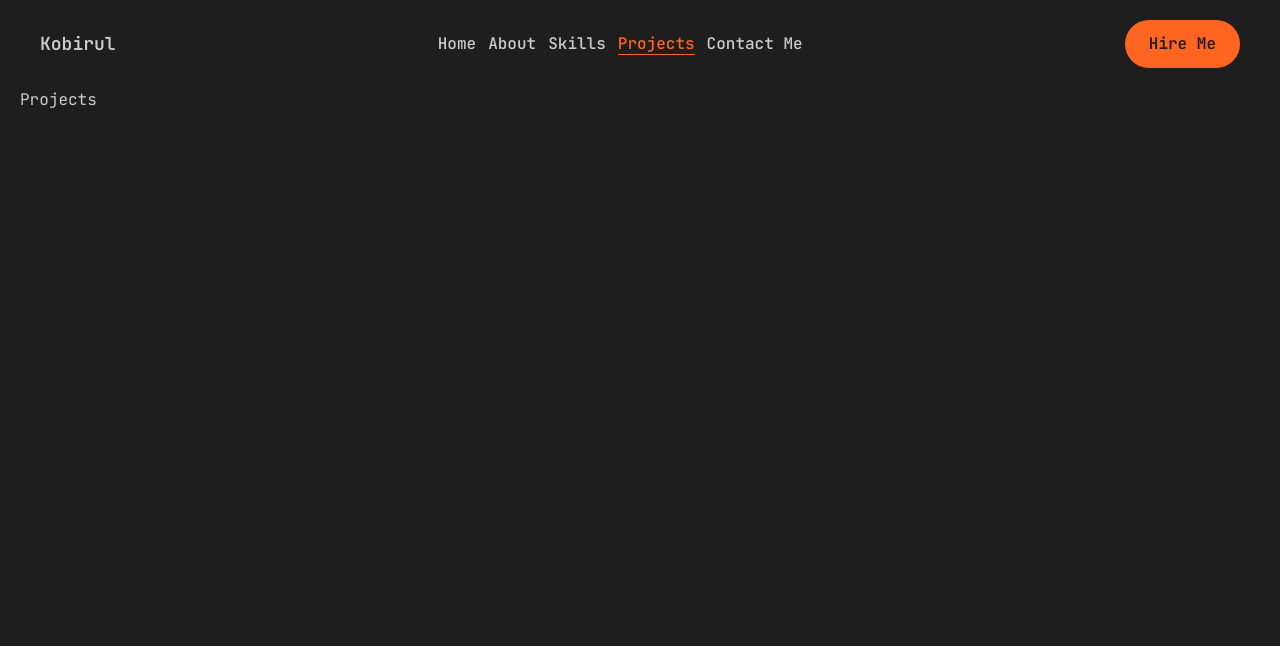
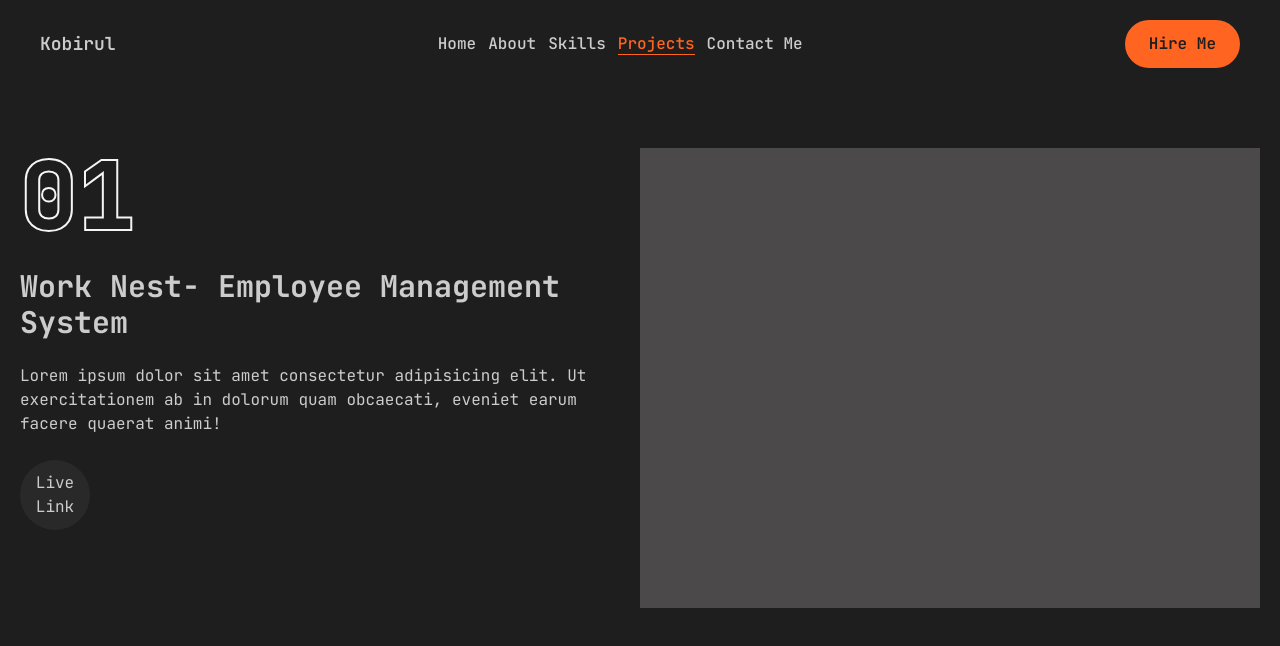
Before and after one commit to kobirul5/personal-web, a Next.js app: page /projects in a window 1280 px wide. Shown: the top 646 px of the page. Built offline with nearby package versions, Linux system fonts and the light colour scheme.

Commit message:
added project section

```diff
--- a/package.json
+++ b/package.json
@@ -23,6 +23,7 @@
     "react": "^19.0.0",
     "react-dom": "^19.0.0",
     "react-icons": "^5.4.0",
+    "swiper": "^11.2.2",
     "tailwind-merge": "^3.0.1",
     "tailwindcss-animate": "^1.0.7"
   },
--- a/src/app/about/page.jsx
+++ b/src/app/about/page.jsx
@@ -10,14 +10,14 @@ export default function About() {
         opacity: 1,
         transition: { delay: 2.4, duration: 2.4, ease: "easeIn" }
       }}
-      className="min-h-[80vh] flex items-center mt-20 py-12 lg:py-0"
+      className="min-h-[80vh] flex items-center py-12 lg:py-0"
     >
       <div className="container mx-auto">
         <Tabs
           defaultValue="about-me"
-          className="flex flex-col lg:flex-row mx-auto gap-6 lg:mx-0">
+          className="flex flex-col lg:flex-row mx-auto gap-44 lg:gap-6 lg:mx-0">
           <TabsList
-            className="flex flex-col w-full max-w-[380px] gap-4 "
+            className="flex flex-col  items-center w-full max-w-[380px] gap-4 "
           >
             <TabsTrigger value="about-me">About Me</TabsTrigger>
             <TabsTrigger value="Skills">Skills</TabsTrigger>
--- a/src/app/globals.css
+++ b/src/app/globals.css
@@ -2,6 +2,12 @@
 @tailwind base;
 @tailwind components;
 @tailwind utilities;
+
+@layer utilities {
+  .text-outline {
+    -webkit-text-stroke: 2px whitesmoke;
+  }
+}
 
 .jetbrains-mono {
     font-family: "JetBrains Mono", serif;
--- a/src/app/projects/page.jsx
+++ b/src/app/projects/page.jsx
@@ -1,7 +1,145 @@
-import React from 'react'
+"use client"
 
+import { Tooltip, TooltipProvider, TooltipTrigger } from "@/components/ui/tooltip";
+import { motion } from "motion/react";
+import Link from "next/link";
+import { Swiper, SwiperSlide } from "swiper/react";
+import 'swiper/css';
+import { useState } from "react";
 export default function Projects() {
+
+  const projects = [
+    {
+      id: 1,
+      title: "Work Nest- Employee Management System",
+      description: "A web application for monitoring employee workload, salaries, and HR management. Employees can post workflow updates, HR executives can verify and pay employees, and admins can manage user roles and payroll.",
+      technologies: ["React", "Node.js", "MongoDB", "Firebase", "Express.js", "Tailwind CSS", "Daisy UI", "JWT"],
+      features: [
+        "Role-based authentication (Employee, HR, Admin)",
+        "Private dashboard for employees, HR, and admins",
+        "Employees can log work hours and view payment history",
+        "HR can verify employees and process salary payments",
+        "Admin can promote employees to HR and adjust salaries",
+        "Secure API routes with JWT authentication",
+        "SweetAlert/Toast notifications for all CRUD operations",
+        "Responsive design for mobile, tablet, and desktop",
+        "Dashboard with table and card grid toggle view"
+      ],
+      image: "https://i.ibb.co/BKsS5Dh9/worknest.jpg",
+      link: "https://worknest-50eb0.web.app/",
+      github_client: "https://github.com/kobirul5/work-nest",
+      github_server: "https://github.com/kobirul5/work-nest-server",
+      admin_email: "admin@example.com",
+      admin_password: "Admin@123"
+    },
+    {
+      id: 2,
+      title: "Dine Divine- Restaurant Management System",
+      description: "A full-stack restaurant management website that allows users to browse food items, place orders, and manage restaurant operations efficiently. The system includes user authentication, food management, order tracking, and a secure payment system.",
+      technologies: ["React", "Node.js", "MongoDB", "Firebase", "Express.js", "Tailwind CSS", "Daisy UI", "JWT"],
+      features: [
+        "Public pages for viewing and purchasing food items",
+        "Food quantity management and purchase limitations",
+        "Search and filter functionality for food items",
+        "Theme toggling for light/dark mode",
+        "Food order management with purchase functionality",
+        "Food gallery with interactive image lightbox",
+        "CRUD operations for food items (Add, Edit, Delete)",
+        "Responsive design for mobile, tablet, and desktop",
+        "JWT Authentication for private routes",
+        "Google/GitHub login integration"
+      ],
+      image: "https://i.ibb.co/kJR8Js6/rasturen.jpg",
+      link: "https://assignment-11-client-1cccb.web.app/",
+      github_client: "https://github.com/kobirul5/Dine-Divine",
+      github_server: "https://github.com/kobirul5/Dine-Divine-Server"
+    },
+    {
+      id: 3,
+      title: "GearUp Sports - Sports Equipment Store",
+      description: "EquiSports is a responsive e-commerce website for purchasing sports accessories and gear. Customers can browse products, view details, and manage their own equipment listings. The platform includes authentication, product management, and a user-friendly experience.",
+      technologies: ["React", "Node.js", "MongoDB", "Firebase", "Express.js", "Tailwind CSS", "Daisy UI"],
+      features: [
+        "User authentication with email/password and social login",
+        "Add, update, and delete equipment (private routes)",
+        "Sort sports equipment by price (ascending/descending)",
+        "Dark/Light theme toggle",
+        "Responsive design for mobile, tablet, and desktop",
+        "Loading spinner while fetching data",
+        "Error handling with toast/sweet alert notifications"
+      ],
+      image: "https://i.ibb.co/5TV3NxB/spots.jpg",
+      link: "https://assignment-10-45e67.web.app/",
+      github_client: "https://github.com/kobirul5/gear-up-sports",
+      github_server: "https://github.com/kobirul5/Gear-Up-Sports-Server"
+    },
+    {
+      id: 4,
+      title: "CareerClimb - Your Career Partner",
+      description: "A dedicated platform offering expert career guidance, professional development services, and resources to help individuals unlock their career potential and achieve their goals.",
+      technologies: ["React", "Tailwind CSS", "Daisy UI", "Firebase"],
+      image: "https://i.ibb.co/hsNKGM6/career-Climb.jpg",
+      link: "https://assignment-9-11085.web.app/",
+      github: "https://github.com/kobirul5/career-climb"
+    }
+  ];
+  const [project, setProject] = useState(projects[0])
+  const handleChange = (swiper)=>{
+    const currentIndex = swiper.activeIndex;
+    setProject(projects[currentIndex])
+  }
+
   return (
-    <div>Projects</div>
+    <motion.section
+    initial={{opacity: 0}}
+    animate={{opacity:1}}
+    className="min-h-[80vh] flex flex-col justify-center py-12 lg:py-0"
+    >
+      <div className="flex flex-col lg:flex-row lg:gap-8 ">
+        <div className="w-full lg:w-1/2 lg:h-[468px] order-2 lg:order-none">
+          <div className="flex flex-col gap-6">
+            {/* outline num ? */}
+              <div className="text-8xl leading-none text-transparent text-outline font-extrabold  text-outline ">01</div>
+              <h1 className="text-3xl font-bold">{project?.title}</h1>
+              <p>Lorem ipsum dolor sit amet consectetur adipisicing elit. Ut exercitationem ab in dolorum quam obcaecati, eveniet earum facere quaerat animi!</p>
+              {/* button */}
+              <div className="flex items-center gap-4">
+                {/* live link */}
+                <Link href={""}>
+                  <TooltipProvider delayDuration={100}>
+                    <Tooltip>
+                      <TooltipTrigger className="w-[70px] h-[70px] rounded-full bg-white/5 flex justify-center items-center group ">
+                      Live Link
+
+                      </TooltipTrigger>
+                    </Tooltip>
+                  </TooltipProvider>
+                </Link>
+
+              </div>
+          </div>
+        </div>
+
+
+        <div className="lg:w-1/2">
+          <Swiper
+          spaceBetween={30}
+          slidesPerView={1}
+          className="lg:h-[520px]"
+          onSlideChange={handleChange}
+          >
+            {
+              projects.map((project, index)=>{
+                return (
+                  <SwiperSlide key={index}>
+                    <div className="h-[460px] relative flex justify-center items-center bg-pink-50/20 "></div>
+                  </SwiperSlide>
+                )
+              })
+            }
+          </Swiper>
+        </div>
+      </div>
+    </motion.section>
   )
 }
--- a/src/components/ui/tabs.jsx
+++ b/src/components/ui/tabs.jsx
@@ -11,7 +11,7 @@ const TabsList = React.forwardRef(({ className, ...props }, ref) => (
   <TabsPrimitive.List
     ref={ref}
     className={cn(
-      "inline-flex h-9 items-center justify-center rounded-lg bg-muted p-1 text-muted-foreground",
+      "inline-flex h-9 items-center  rounded-lg bg-muted p-1 text-muted-foreground",
       className
     )}
     {...props} />
```
Also changed, not shown: 1 other file (tests, documents, lock files or other folders).
